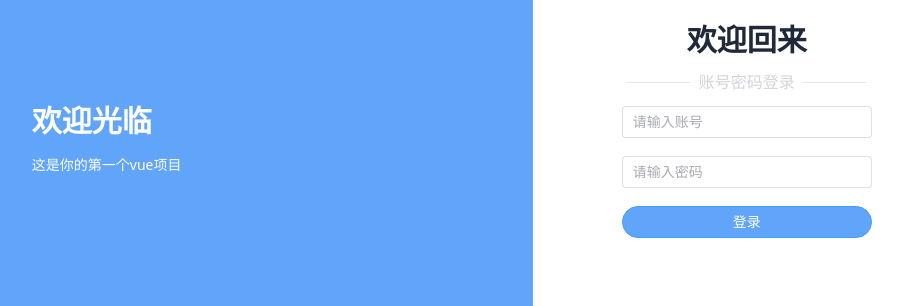
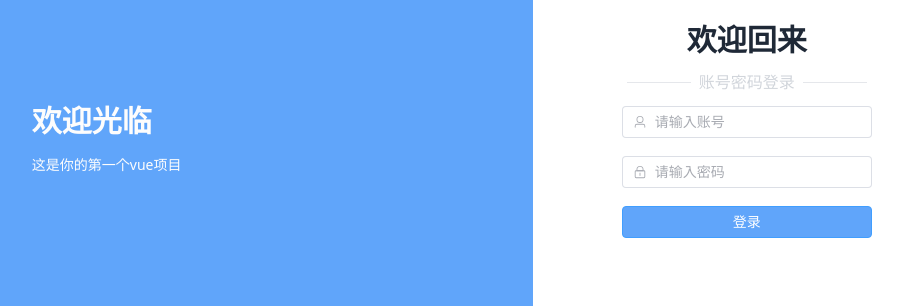
Before and after one commit to angel200109/SHOP-ADMIN, a Vue app: page /#/ in a window 1280 px wide. Shown: the part 261-567 px from the top of the page, without its empty margins (320-1223 px from the left). Built offline with nearby package versions, Linux system fonts and the light colour scheme.

Commit message:
2024.11.27

```diff
--- a/package.json
+++ b/package.json
@@ -9,6 +9,7 @@
     "preview": "vite preview"
   },
   "dependencies": {
+    "@element-plus/icons-vue": "^2.3.1",
     "element-plus": "^2.8.8",
     "vue": "^3.5.12",
     "vue-router": "^4.4.5"
--- a/src/main.js
+++ b/src/main.js
@@ -4,9 +4,13 @@ import ElementPlus from "element-plus";
 import "element-plus/dist/index.css";
 import "virtual:windi.css";
 import router from "./router";
+import * as ElementPlusIconsVue from "@element-plus/icons-vue";
 import App from "./App.vue";
 
 const app = createApp(App);
 app.use(ElementPlus);
 app.use(router);
+for (const [key, component] of Object.entries(ElementPlusIconsVue)) {
+  app.component(key, component);
+}
 app.mount("#app");
--- a/src/pages/404NotFound.vue
+++ b/src/pages/404NotFound.vue
@@ -1,3 +1,4 @@
+<script></script>
 <template>
   <div class="flex items-center justify-center h-screen">
     <el-result icon="warning" title="404提示" sub-title="你找的页面走丢啦~">
--- a/src/pages/Login.vue
+++ b/src/pages/Login.vue
@@ -1,52 +1,109 @@
 <script setup>
-import { reactive } from "vue";
+import { ref, reactive } from "vue";
+
 const form = reactive({
   username: "",
-  passport: "",
+  password: "",
 });
+
+const rules = {
+  username: [{ required: true, message: "账号名不能为空", trigger: "blur" }],
+  password: [
+    { required: true, message: "密码不能为空", trigger: "blur" },
+    { min: 5, max: 12, message: "密码长度必须大于5小于12", trigger: "blur" },
+  ],
+};
+
+const formRef = ref(null);
+const onSubmit = () => {
+  formRef.value.validate((valid) => {
+    if (!valid) {
+      console.log("验证失败！");
+    } else {
+      console.log("验证成功!");
+    }
+  });
+};
 </script>
+
 <template>
   <!-- 使用element-plus的layout进行布局,el-row el-col -->
-  <el-row class="min-h-screen">
-    <!-- 左边 -->
-    <el-col
-      :lg="16"
-      :md="12"
-      class="bg-blue-400 flex flex-col items-center justify-center"
-    >
+  <el-row class="login-container">
+    <!-- 左栏 -->
+    <el-col :lg="16" :md="12" class="left">
       <div>
-        <div class="text-light-50 text-3xl font-bold mb-4">欢迎光临</div>
-        <div class="text-light-50 text-sm">这是你的第一个vue项目</div>
+        <div>欢迎光临</div>
+        <div>这是你的第一个vue项目</div>
       </div>
     </el-col>
-    <!-- 右边 -->
-    <el-col :lg="8" :md="12" class="flex flex-col items-center justify-center">
-      <h1 class="text-gray-800 text-3xl font-bold">欢迎回来</h1>
-      <div
-        class="text-gray-300 my-3 flex items-center justify-center space-x-2"
-      >
-        <span class="h-[1px] w-16 bg-gray-200"></span>
+
+    <!-- 右栏 -->
+    <el-col :lg="8" :md="12" class="right">
+      <h1>欢迎回来</h1>
+      <div class="title">
+        <span class="line"></span>
         <span>账号密码登录</span>
-        <span class="h-[1px] w-16 bg-gray-200"></span>
+        <span class="line"></span>
       </div>
-      <el-form :model="form" class="w-[250px]">
-        <el-form-item>
-          <el-input v-model="form.username" placeholder="请输入账号" />
+
+      <!-- 表单 (vue)用ref属性获取el-form这个实例-->
+      <el-form :model="form" :rules="rules" ref="formRef" class="w-[250px]">
+        <el-form-item prop="username">
+          <el-input v-model="form.username" placeholder="请输入账号">
+            <template #prefix>
+              <el-icon><User /></el-icon>
+            </template>
+          </el-input>
         </el-form-item>
-        <el-form-item>
-          <el-input v-model="form.passport" placeholder="请输入密码" />
+
+        <el-form-item prop="password">
+          <el-input
+            v-model="form.password"
+            placeholder="请输入密码"
+            show-password
+          >
+            <template #prefix>
+              <el-icon><Lock /></el-icon>
+            </template>
+          </el-input>
         </el-form-item>
+
         <el-form-item>
           <el-button
             class="w-[250px] bg-blue-400"
-            round
             type="primary"
             @click="onSubmit"
+            >登录</el-button
           >
-            登录
-          </el-button>
         </el-form-item>
       </el-form>
     </el-col>
   </el-row>
 </template>
+
+<style>
+.login-container {
+  @apply min-h-screen;
+}
+.left {
+  @apply bg-blue-400 flex flex-col items-center justify-center;
+}
+.right {
+  @apply flex flex-col items-center justify-center;
+}
+.left > div > div:first-child {
+  @apply text-light-50 text-3xl font-bold mb-4;
+}
+.left > div > div:last-child {
+  @apply text-light-50 text-sm;
+}
+.right h1 {
+  @apply text-gray-800 text-3xl font-bold;
+}
+.right .title {
+  @apply text-gray-300 my-3 flex items-center justify-center space-x-2;
+}
+.right .line {
+  @apply h-[1px] w-16 bg-gray-200;
+}
+</style>
```
Also changed, not shown: 1 other file (tests, documents, lock files or other folders).
